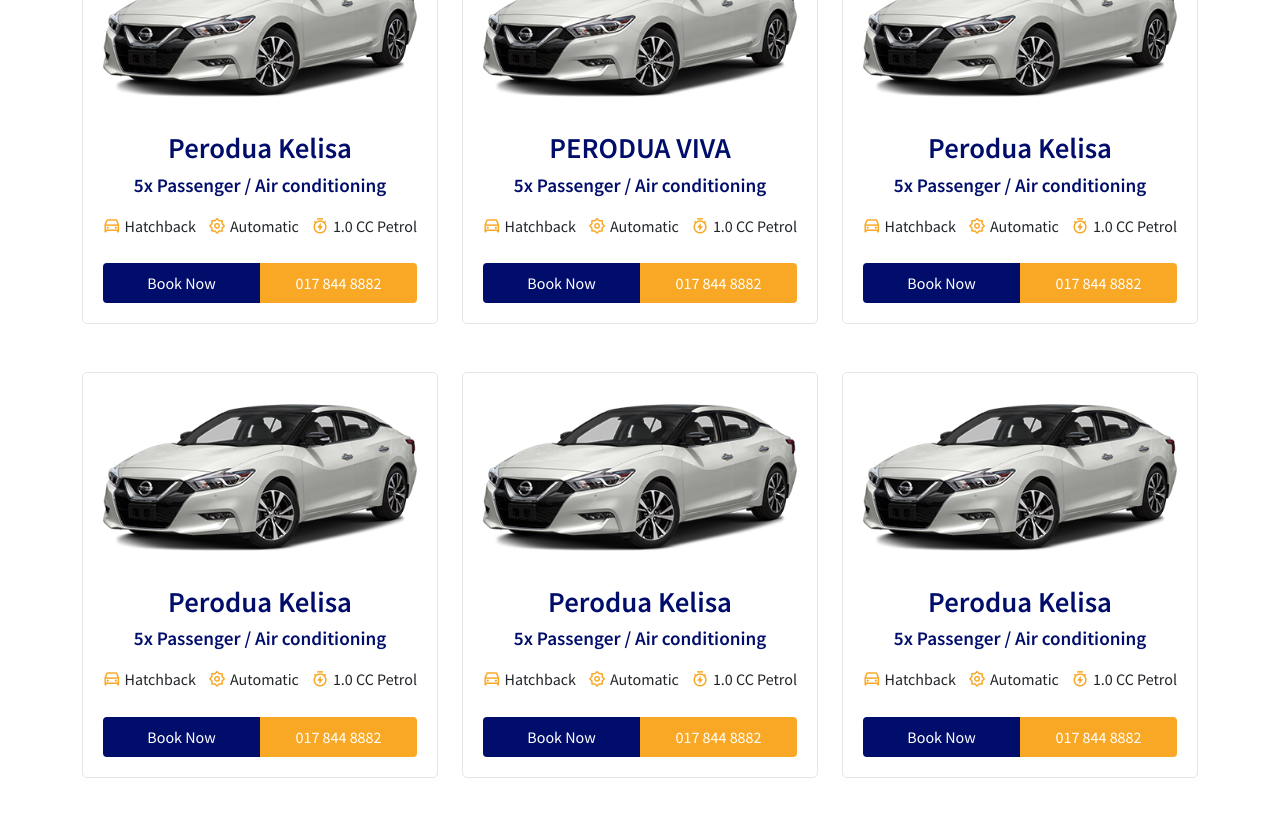
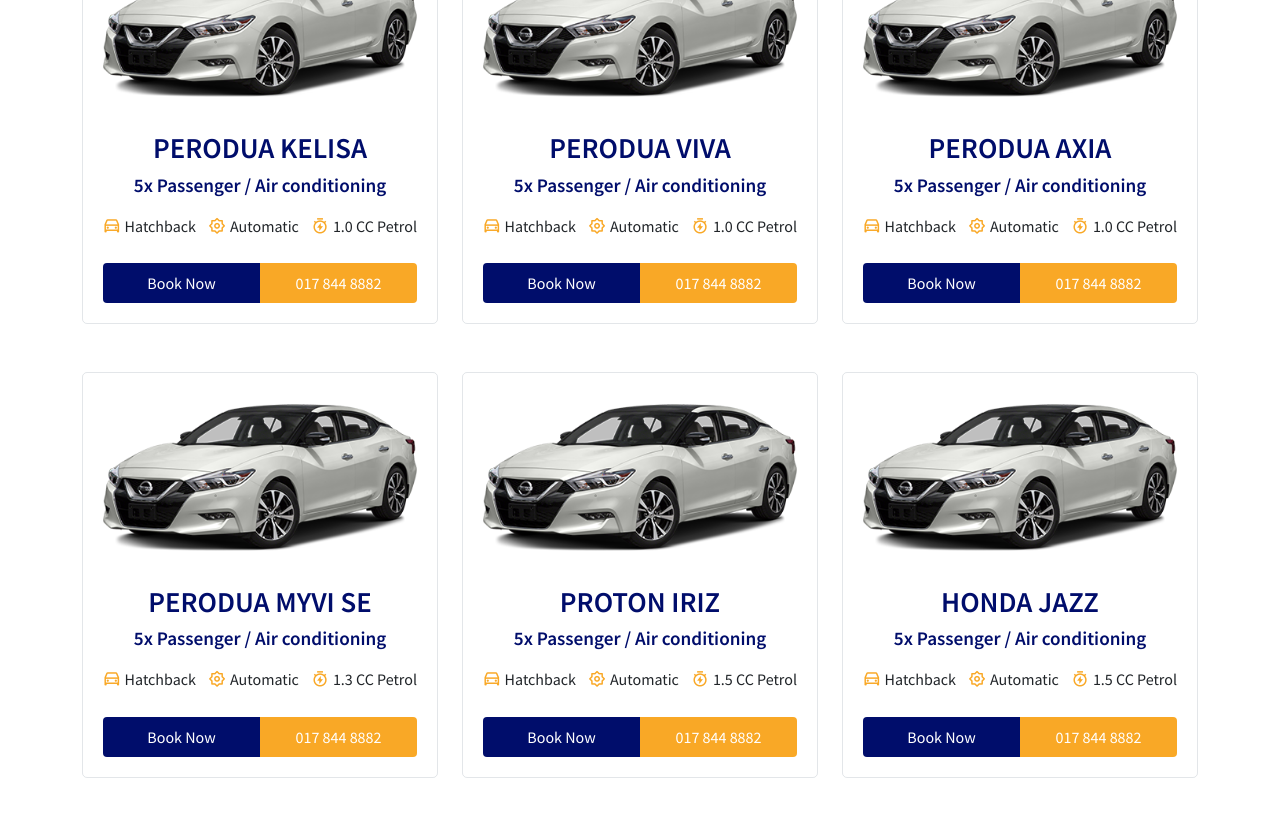
Before and after one commit to hong8955005/rental, a React (Create React App) app: page /home in a window 1280 px wide. Shown: the part 1100-1917 px from the top of the page. Built offline with nearby package versions, Linux system fonts and the light colour scheme.

Commit message:
Update carData.js

```diff
--- a/src/assets/data/carData.js
+++ b/src/assets/data/carData.js
@@ -14,7 +14,7 @@
     id: 1,
     brand: "Tesla",
     rating: 112,
-    carName: "Perodua Kelisa",
+    carName: "PERODUA KELISA",
     imgUrl: img01,
     model: "Hatchback",
     price: "5x Passenger",
@@ -47,7 +47,7 @@
     id: 3,
     brand: "Tesla",
     rating: 112,
-    carName: "Perodua Kelisa",
+    carName: "PERODUA AXIA",
     imgUrl: img01,
     model: "Hatchback",
     price: "5x Passenger",
@@ -64,11 +64,11 @@
     id: 4,
     brand: "Tesla",
     rating: 112,
-    carName: "Perodua Kelisa",
+    carName: "PERODUA MYVI SE",
     imgUrl: img01,
     model: "Hatchback",
     price: "5x Passenger",
-    speed: "1.0 CC Petrol",
+    speed: "1.3 CC Petrol",
     gps: "GPS Navigation",
     seatType: "Heated seats",
     automatic: "Automatic",
@@ -81,11 +81,11 @@
     id: 5,
     brand: "Tesla",
     rating: 112,
-    carName: "Perodua Kelisa",
+    carName: "PROTON IRIZ",
     imgUrl: img01,
     model: "Hatchback",
     price: "5x Passenger",
-    speed: "1.0 CC Petrol",
+    speed: "1.5 CC Petrol",
     gps: "GPS Navigation",
     seatType: "Heated seats",
     automatic: "Automatic",
@@ -98,11 +98,11 @@
     id: 6,
     brand: "Tesla",
     rating: 112,
-    carName: "Perodua Kelisa",
+    carName: "HONDA JAZZ",
     imgUrl: img01,
     model: "Hatchback",
     price: "5x Passenger",
-    speed: "1.0 CC Petrol",
+    speed: "1.5 CC Petrol",
     gps: "GPS Navigation",
     seatType: "Heated seats",
     automatic: "Automatic",
@@ -115,11 +115,11 @@
     id: 7,
     brand: "Tesla",
     rating: 112,
-    carName: "Perodua Kelisa",
+    carName: "PROTON SAGA FLX",
     imgUrl: img01,
-    model: "Hatchback",
+    model: "Sedan",
     price: "5x Passenger",
-    speed: "1.0 CC Petrol",
+    speed: "1.3 CC Petrol",
     gps: "GPS Navigation",
     seatType: "Heated seats",
     automatic: "Automatic",
@@ -132,11 +132,11 @@
     id: 8,
     brand: "Tesla",
     rating: 112,
-    carName: "Perodua Kelisa",
+    carName: "PERODUA BEZZA",
     imgUrl: img01,
-    model: "Hatchback",
+    model: "Sedan",
     price: "5x Passenger",
-    speed: "1.0 CC Petrol",
+    speed: "1.3 CC Petrol",
     gps: "GPS Navigation",
     seatType: "Heated seats",
     automatic: "Automatic",
@@ -148,11 +148,11 @@
     id: 9,
     brand: "Tesla",
     rating: 112,
-    carName: "Perodua Kelisa",
+    carName: "TOYOTA VIOS",
     imgUrl: img01,
-    model: "Hatchback",
+    model: "Sedan",
     price: "5x Passenger",
-    speed: "1.0 CC Petrol",
+    speed: "1.5 CC Petrol",
     gps: "GPS Navigation",
     seatType: "Heated seats",
     automatic: "Automatic",
@@ -164,11 +164,11 @@
     id: 10,
     brand: "Tesla",
     rating: 112,
-    carName: "Perodua Kelisa",
+    carName: "HONDA CITY",
     imgUrl: img01,
-    model: "Hatchback",
+    model: "Sedan",
     price: "5x Passenger",
-    speed: "1.0 CC Petrol",
+    speed: "1.5 CC Petrol",
     gps: "GPS Navigation",
     seatType: "Heated seats",
     automatic: "Automatic",
@@ -181,11 +181,11 @@
     id: 11,
     brand: "Tesla",
     rating: 112,
-    carName: "Perodua Kelisa",
+    carName: "TOYOTA CAMRY",
     imgUrl: img01,
-    model: "Hatchback",
+    model: "Sedan",
     price: "5x Passenger",
-    speed: "1.0 CC Petrol",
+    speed: "2.0 CC Petrol",
     gps: "GPS Navigation",
     seatType: "Heated seats",
     automatic: "Automatic",
@@ -197,11 +197,11 @@
     id: 12,
     brand: "Tesla",
     rating: 112,
-    carName: "Perodua Kelisa",
+    carName: "TOYOTA AVANZA",
     imgUrl: img01,
-    model: "Hatchback",
-    price: "5x Passenger",
-    speed: "1.0 CC Petrol",
+    model: "MPV",
+    price: "7x Passenger",
+    speed: "1.3 CC Petrol",
     gps: "GPS Navigation",
     seatType: "Heated seats",
     automatic: "Automatic",
@@ -214,11 +214,11 @@
     id: 13,
     brand: "Tesla",
     rating: 112,
-    carName: "Perodua Kelisa",
+    carName: "PERODUA ALZA",
     imgUrl: img01,
-    model: "Hatchback",
-    price: "5x Passenger",
-    speed: "1.0 CC Petrol",
+    model: "MPV",
+    price: "7x Passenger",
+    speed: "1.5 CC Petrol",
     gps: "GPS Navigation",
     seatType: "Heated seats",
     automatic: "Automatic",
@@ -231,11 +231,11 @@
     id: 14,
     brand: "Tesla",
     rating: 112,
-    carName: "Perodua Kelisa",
+    carName: "PROTON EXORA CPS",
     imgUrl: img01,
-    model: "Hatchback",
-    price: "5x Passenger",
-    speed: "1.0 CC Petrol",
+    model: "MPV",
+    price: "7x Passenger",
+    speed: "1.5 CC Petrol",
     gps: "GPS Navigation",
     seatType: "Heated seats",
     automatic: "Automatic",
@@ -248,11 +248,11 @@
     id: 15,
     brand: "Tesla",
     rating: 112,
-    carName: "Perodua Kelisa",
+    carName: "HONDA BRV",
     imgUrl: img01,
-    model: "Hatchback",
-    price: "5x Passenger",
-    speed: "1.0 CC Petrol",
+    model: "MPV",
+    price: "7x Passenger",
+    speed: "1.5 CC Petrol",
     gps: "GPS Navigation",
     seatType: "Heated seats",
     automatic: "Automatic",
@@ -265,11 +265,11 @@
     id: 16,
     brand: "Tesla",
     rating: 112,
-    carName: "Perodua Kelisa",
+    carName: "TOYOTA INNOVA",
     imgUrl: img01,
-    model: "Hatchback",
-    price: "5x Passenger",
-    speed: "1.0 CC Petrol",
+    model: "MPV",
+    price: "7x Passenger",
+    speed: "2.0 CC Petrol",
     gps: "GPS Navigation",
     seatType: "Heated seats",
     automatic: "Automatic",
@@ -282,11 +282,11 @@
     id: 17,
     brand: "Tesla",
     rating: 112,
-    carName: "Perodua Kelisa",
+    carName: "TOYOTA WISH",
     imgUrl: img01,
-    model: "Hatchback",
-    price: "5x Passenger",
-    speed: "1.0 CC Petrol",
+    model: "MPV",
+    price: "7x Passenger",
+    speed: "1.8 CC Petrol",
     gps: "GPS Navigation",
     seatType: "Heated seats",
     automatic: "Automatic",
@@ -299,11 +299,11 @@
     id: 18,
     brand: "Tesla",
     rating: 112,
-    carName: "Perodua Kelisa",
+    carName: "TOYOTA VELLFIRE",
     imgUrl: img01,
-    model: "Hatchback",
-    price: "5x Passenger",
-    speed: "1.0 CC Petrol",
+    model: "MPV",
+    price: "7x Passenger",
+    speed: "2.5 CC Petrol",
     gps: "GPS Navigation",
     seatType: "Heated seats",
     automatic: "Automatic",
@@ -315,11 +315,11 @@
     id: 19,
     brand: "Tesla",
     rating: 112,
-    carName: "Perodua Kelisa",
+    carName: "TOYOTA ALPHARD",
     imgUrl: img01,
-    model: "Hatchback",
-    price: "5x Passenger",
-    speed: "1.0 CC Petrol",
+    model: "MPV",
+    price: "7x Passenger",
+    speed: "2.5 CC Petrol",
     gps: "GPS Navigation",
     seatType: "Heated seats",
     automatic: "Automatic",
@@ -331,14 +331,14 @@
     id: 20,
     brand: "Tesla",
     rating: 112,
-    carName: "Perodua Kelisa",
+    carName: "TOYOTA HIACE",
     imgUrl: img01,
-    model: "Hatchback",
-    price: "5x Passenger",
-    speed: "1.0 CC Petrol",
+    model: "VAN",
+    price: "10x Passenger",
+    speed: "2.5 CC Diesel",
     gps: "GPS Navigation",
     seatType: "Heated seats",
-    automatic: "Automatic",
+    automatic: "Manual",
     description:
       " Dolor labore lorem no accusam sit justo sadipscing labore invidunt voluptua, amet duo et gubergren vero gubergren dolor. At diam. Dolor labore lorem no accusam sit justo sadipscing labore invidunt voluptua, amet duo et gubergren vero gubergren dolor. At diam.",
   },
@@ -348,14 +348,14 @@
     id: 21,
     brand: "Tesla",
     rating: 112,
-    carName: "Perodua Kelisa",
+    carName: "NISSAN URVAN",
     imgUrl: img01,
-    model: "Hatchback",
-    price: "5x Passenger",
-    speed: "1.0 CC Petrol",
+    model: "VAN",
+    price: "14x Passenger",
+    speed: "3.0 CC Diesel",
     gps: "GPS Navigation",
     seatType: "Heated seats",
-    automatic: "Automatic",
+    automatic: "Manual",
     description:
       " Dolor labore lorem no accusam sit justo sadipscing labore invidunt voluptua, amet duo et gubergren vero gubergren dolor. At diam. Dolor labore lorem no accusam sit justo sadipscing labore invidunt voluptua, amet duo et gubergren vero gubergren dolor. At diam.",
   },
@@ -364,11 +364,11 @@
     id: 22,
     brand: "Tesla",
     rating: 112,
-    carName: "Perodua Kelisa",
+    carName: "HYUNDAI STAREX",
     imgUrl: img01,
-    model: "Hatchback",
-    price: "5x Passenger",
-    speed: "1.0 CC Petrol",
+    model: "VAN",
+    price: "12x Passenger",
+    speed: "2.5 CC Diesel",
     gps: "GPS Navigation",
     seatType: "Heated seats",
     automatic: "Automatic",
@@ -381,11 +381,11 @@
     id: 23,
     brand: "Tesla",
     rating: 112,
-    carName: "Perodua Kelisa",
+    carName: "TOYOTA HILUX",
     imgUrl: img01,
-    model: "Hatchback",
+    model: "PICKUP",
     price: "5x Passenger",
-    speed: "1.0 CC Petrol",
+    speed: "2.5 CC Diesel",
     gps: "GPS Navigation",
     seatType: "Heated seats",
     automatic: "Automatic",
@@ -398,11 +398,11 @@
     id: 24,
     brand: "Tesla",
     rating: 112,
-    carName: "Perodua Kelisa",
+    carName: "NISSAN XTRAIL",
     imgUrl: img01,
-    model: "Hatchback",
+    model: "SUV",
     price: "5x Passenger",
-    speed: "1.0 CC Petrol",
+    speed: "2.0 CC Petrol",
     gps: "GPS Navigation",
     seatType: "Heated seats",
     automatic: "Automatic",
@@ -415,11 +415,11 @@
     id: 25,
     brand: "Tesla",
     rating: 112,
-    carName: "Perodua Kelisa",
+    carName: "TOYOTA FORTUNER",
     imgUrl: img01,
-    model: "Hatchback",
-    price: "5x Passenger",
-    speed: "1.0 CC Petrol",
+    model: "SUV",
+    price: "7x Passenger",
+    speed: "2.5 CC Diesel",
     gps: "GPS Navigation",
     seatType: "Heated seats",
     automatic: "Automatic",
```
